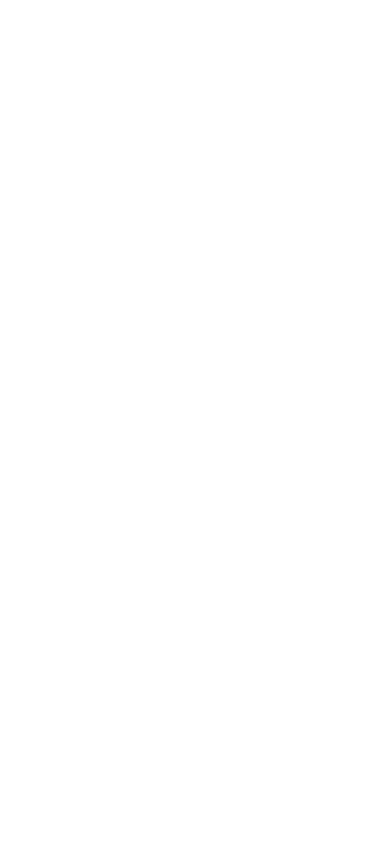
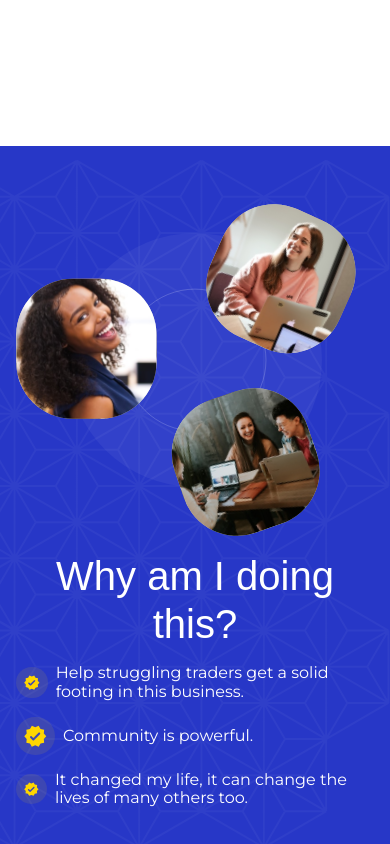
Before and after one commit to PreciousNiphemi/bug-free-spoon, a Next.js app: page / in a window 390 px wide. Shown: the part 2284-3128 px from the top of the page. Before the commit the page ends 2350 px from the top, so only its background shows below. Built offline with nearby package versions, Linux system fonts and the light colour scheme; a web font is replaced by a local one.

Commit message:
✨ feat(why-section) add responsiveness

```diff
--- a/features/WhySection/WhySection.tsx
+++ b/features/WhySection/WhySection.tsx
@@ -11,15 +11,25 @@
       backgroundPosition="right bottom"
       backgroundImage=" /images/pattern-side-hero.svg"
       backgroundColor="#2737C7"
+      mt={20}
       px={{ base: "4", md: "10", lg: "10", xl: "16" }}
     >
-      <Flex justifyContent="space-between" height="80vh">
+      <Flex
+        flexDir={{ base: "column", md: "column", lg: "row" }}
+        justifyContent="space-between"
+        minH="80vh"
+        py={{ base: "10", md: "10", lg: 0 }}
+      >
         <Image src="images/people.svg" />
 
-        <Stack spacing={8} mt={28}>
+        <Stack
+          spacing={{ base: 4, md: 4, lg: 8 }}
+          alignSelf={{ base: "center", md: "center", lg: "center" }}
+        >
           <Text
             color="#fff"
             fontSize="40px"
+            textAlign={{ base: "center", md: "center", lg: "left" }}
             fontWeight={300}
             fontFamily="'KENOKY', sans-serif"
             lineHeight="48px"
@@ -31,11 +41,11 @@
             <Text
               mt="20px"
               color="#fff"
-              textAlign="justify"
+              textAlign={{ base: "left", md: "center", lg: "justify" }}
               fontWeight={500}
               fontFamily="'Montserrat', sans-serif"
-              fontSize="18px"
-              lineHeight="21.94px"
+              fontSize={{ base: "15x", md: "15px", lg: "18px" }}
+              lineHeight={{ base: "18.29px", md: "18.29px", lg: "21.94px" }}
             >
               Help struggling traders get a solid footing in this business.
             </Text>
@@ -45,10 +55,11 @@
 
             <Text
               color="#fff"
-              textAlign="justify"
+              textAlign={{ base: "left", md: "center", lg: "justify" }}
               fontWeight={500}
-              fontSize="18px"
-              lineHeight="21.94px"
+              fontFamily="'Montserrat', sans-serif"
+              fontSize={{ base: "15x", md: "15px", lg: "18px" }}
+              lineHeight={{ base: "18.29px", md: "18.29px", lg: "21.94px" }}
             >
               Community is powerful.
             </Text>
@@ -57,10 +68,11 @@
             <CheckBox />
             <Text
               color="#fff"
-              textAlign="justify"
+              textAlign={{ base: "left", md: "center", lg: "justify" }}
+              fontFamily="'Montserrat', sans-serif"
               fontWeight={500}
-              fontSize="18px"
-              lineHeight="21.94px"
+              fontSize={{ base: "15x", md: "15px", lg: "18px" }}
+              lineHeight={{ base: "18.29px", md: "18.29px", lg: "21.94px" }}
             >
               It changed my life, it can change the lives of many others too.
             </Text>
--- a/pages/index.tsx
+++ b/pages/index.tsx
@@ -14,7 +14,7 @@
   <Flex flexDir="column">
     <HeroSection />
     <BackstorySection />
-    {/* <WhySection /> */}
+    <WhySection />
     {/* <QuoteSection /> */}
     {/* <PricingSection /> */}
     {/* <ContactSection /> */}
```
